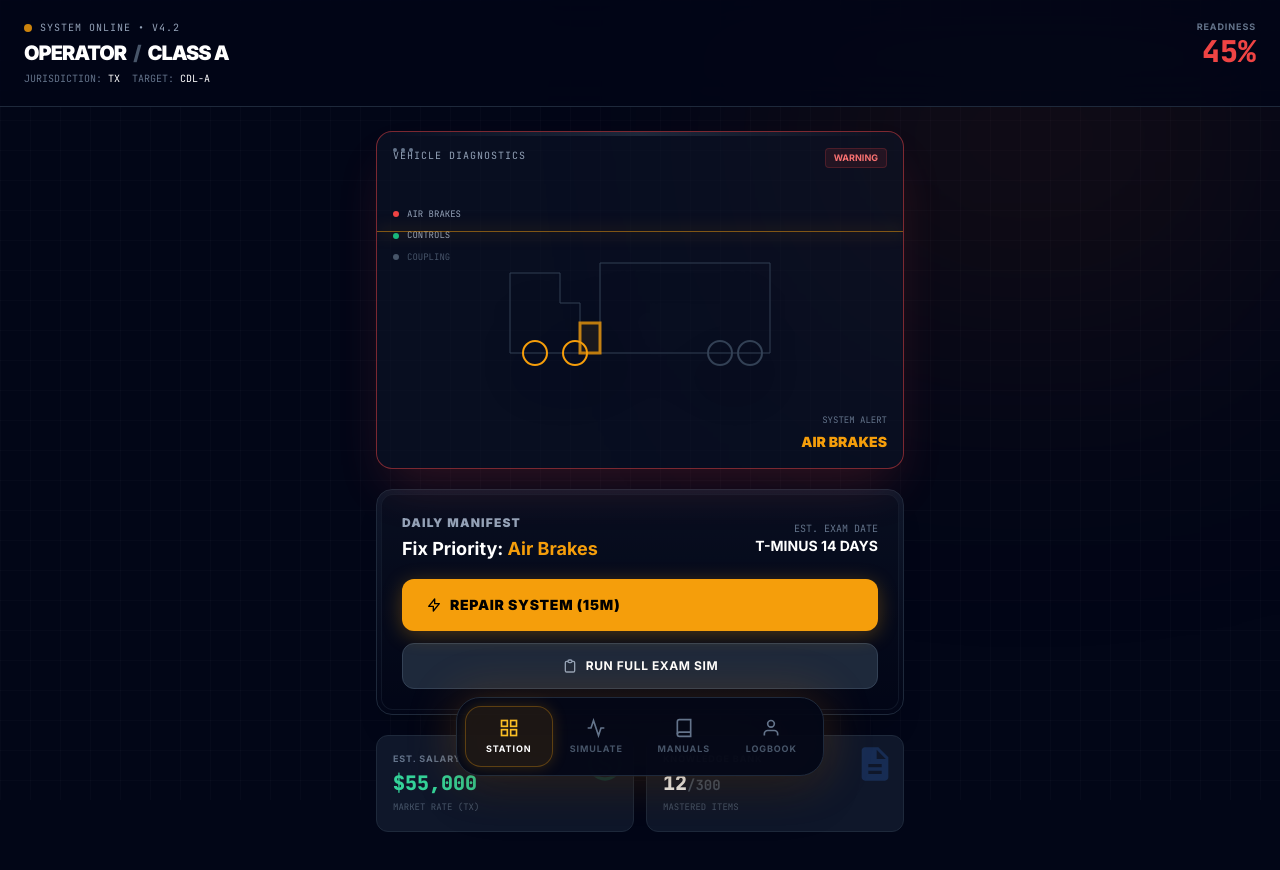
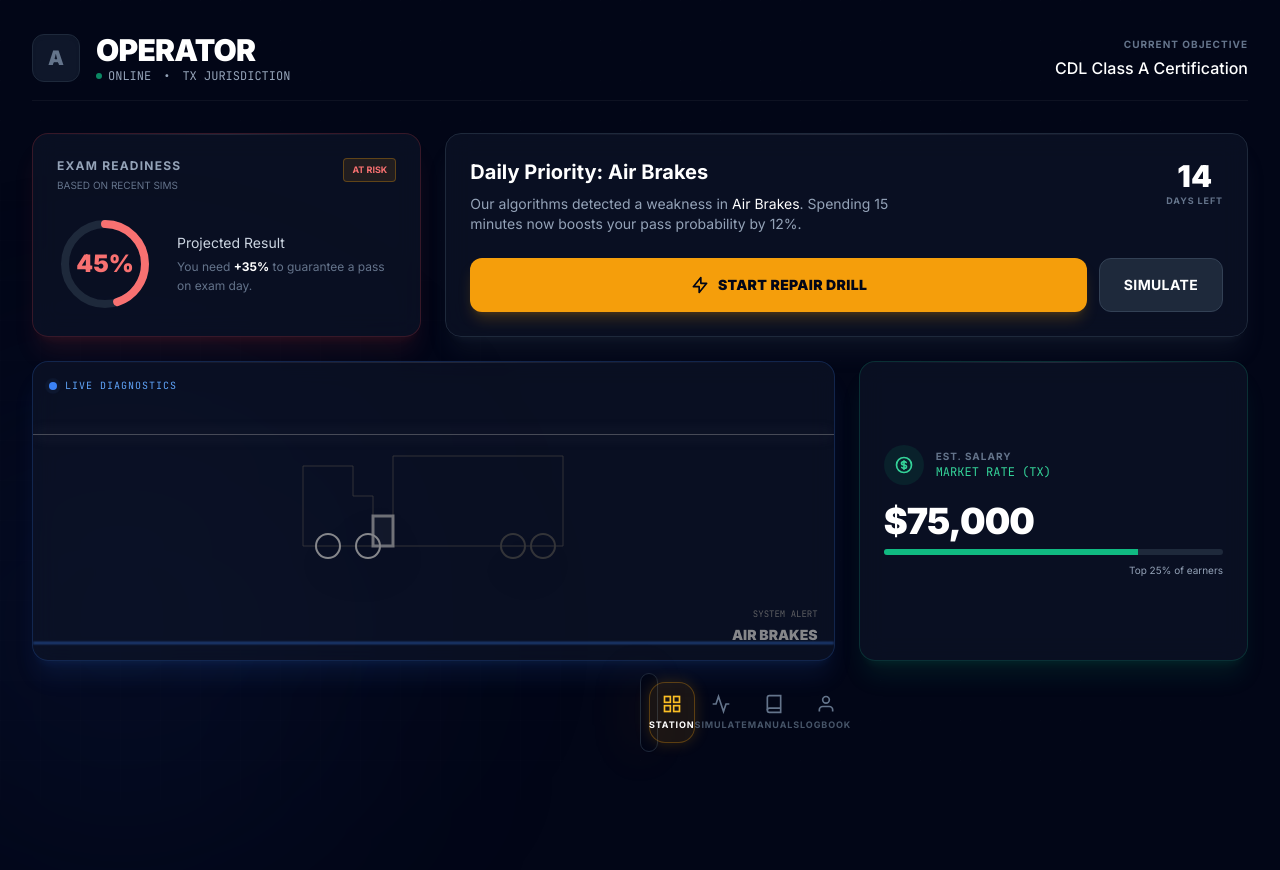
Before and after one commit to ismaelngoie/cdlpracticetest, a Next.js app: page /dashboard in a window 1280 px wide. Shown: the top 870 px of the page. After the commit the page ends 800 px from the top, so only its background shows below. Built offline with nearby package versions, Linux system fonts and the light colour scheme.

Commit message:
Update page.tsx

```diff
--- a/app/dashboard/page.tsx
+++ b/app/dashboard/page.tsx
@@ -2,10 +2,72 @@
 
 import Dock from "@/components/Dock";
 import TruckSchematic from "@/components/TruckSchematic";
-import { motion } from "framer-motion";
+import { motion, AnimatePresence } from "framer-motion";
 import { useEffect, useState } from "react";
 import Link from "next/link";
 import { useRouter } from "next/navigation";
+
+// --- ANIMATION VARIANTS ---
+const containerVar = {
+  hidden: { opacity: 0 },
+  show: {
+    opacity: 1,
+    transition: { staggerChildren: 0.1 }
+  }
+};
+
+const itemVar = {
+  hidden: { y: 20, opacity: 0 },
+  show: { y: 0, opacity: 1, transition: { type: "spring", stiffness: 50 } }
+};
+
+// --- UTILITY COMPONENTS ---
+
+// A "CountUp" component makes data feel real and computed live
+const AnimatedNumber = ({ value }) => {
+  const [display, setDisplay] = useState(0);
+  useEffect(() => {
+    let start = 0;
+    const duration = 1000;
+    const startTime = performance.now();
+
+    const animate = (currentTime) => {
+      const elapsed = currentTime - startTime;
+      const progress = Math.min(elapsed / duration, 1);
+      // Ease out quart
+      const ease = 1 - Math.pow(1 - progress, 4);
+
+      setDisplay(Math.floor(start + (value - start) * ease));
+
+      if (progress < 1) requestAnimationFrame(animate);
+    };
+    requestAnimationFrame(animate);
+  }, [value]);
+
+  return <span>{display.toLocaleString()}</span>;
+};
+
+// A premium "Card" wrapper with subtle gradients and glass effects
+const BentoCard = ({ children, className = "", glowColor = "slate" }) => {
+  const glows = {
+    emerald: "shadow-emerald-500/10 border-emerald-500/20",
+    amber: "shadow-amber-500/10 border-amber-500/20",
+    red: "shadow-red-500/10 border-red-500/20",
+    slate: "shadow-slate-500/10 border-slate-800",
+    blue: "shadow-blue-500/10 border-blue-500/20"
+  };
+
+  return (
+    <motion.div
+      variants={itemVar}
+      className={`relative bg-slate-900/60 backdrop-blur-md border rounded-2xl overflow-hidden shadow-xl ${glows[glowColor]} ${className}`}
+    >
+      {/* Top Highlight for depth */}
+      <div className="absolute inset-x-0 top-0 h-px bg-gradient-to-r from-transparent via-white/10 to-transparent" />
+      {children}
+    </motion.div>
+  );
+};
 
 export default function DashboardPage() {
   const router = useRouter();
@@ -16,182 +78,232 @@ export default function DashboardPage() {
   const [score, setScore] = useState(0);
   const [userState, setUserState] = useState("TX");
   const [weakDomain, setWeakDomain] = useState("General Knowledge");
-  const [salary, setSalary] = useState("75,000");
+  const [salary, setSalary] = useState(75000);
   const [daysToExam, setDaysToExam] = useState(14);
+  const [mounted, setMounted] = useState(false);
 
   // --- INIT ---
   useEffect(() => {
-    // 1. Hydrate User Data
-    setLicense(localStorage.getItem("userLevel") || "A");
+    setMounted(true);
+    // Simulating data fetch for smoothness
+    const storedLevel = localStorage.getItem("userLevel") || "A";
+    setLicense(storedLevel);
     setUserState(localStorage.getItem("userState") || "TX");
 
-    // 2. Load Performance Data
     const s = parseInt(localStorage.getItem("diagnosticScore") || "45");
     setScore(s);
     setWeakDomain(localStorage.getItem("weakestDomain") || "Air Brakes");
 
-    // 3. Calculate "Salary Potential" based on license (Psychological hook)
-    const base = localStorage.getItem("userLevel") === "A" ? 75000 : 55000;
+    const base = storedLevel === "A" ? 75000 : 55000;
     const ends = JSON.parse(localStorage.getItem("userEndorsements") || "[]").length * 5000;
-    setSalary((base + ends).toLocaleString());
+    setSalary(base + ends);
   }, []);
 
   // --- COMPUTED VISUALS ---
-  const statusColor = score >= 80 ? "text-emerald-400" : score >= 60 ? "text-amber-500" : "text-red-500";
-  const statusBorder = score >= 80 ? "border-emerald-500/50" : score >= 60 ? "border-amber-500/50" : "border-red-500/50";
-  const statusGlow = score >= 80 ? "shadow-emerald-500/20" : score >= 60 ? "shadow-amber-500/20" : "shadow-red-500/20";
-  const statusText = score >= 80 ? "ROAD READY" : "CRITICAL REPAIRS NEEDED";
+  const getStatusTheme = (s) => {
+    if (s >= 80) return { color: "text-emerald-400", bg: "bg-emerald-500", glow: "emerald" };
+    if (s >= 60) return { color: "text-amber-400", bg: "bg-amber-500", glow: "amber" };
+    return { color: "text-red-400", bg: "bg-red-500", glow: "red" };
+  };
+
+  const theme = getStatusTheme(score);
+  const circleCircumference = 2 * Math.PI * 40; // for SVG radius 40
+  const circleOffset = circleCircumference - (score / 100) * circleCircumference;
 
   return (
-    <div className="min-h-screen bg-slate-950 text-white pb-32 relative overflow-hidden font-sans">
+    <div className="min-h-screen bg-slate-950 text-white pb-32 relative overflow-x-hidden font-sans selection:bg-amber-500/30">
 
-      {/* 1. INDUSTRIAL BACKGROUND FX */}
-      <div className="fixed inset-0 pointer-events-none bg-[linear-gradient(rgba(255,255,255,0.02)_1px,transparent_1px),linear-gradient(90deg,rgba(255,255,255,0.02)_1px,transparent_1px)] bg-[size:30px_30px]" />
-      <div className={`fixed top-0 right-0 w-[500px] h-[500px] bg-gradient-to-b ${score >= 80 ? "from-emerald-900/20" : "from-amber-900/20"} to-transparent blur-[120px] pointer-events-none`} />
+      {/* 1. CINEMATIC BACKGROUND */}
+      <div className="fixed inset-0 pointer-events-none">
+        {/* Subtle grid moving slowly */}
+        <div className="absolute inset-0 bg-[linear-gradient(rgba(255,255,255,0.03)_1px,transparent_1px),linear-gradient(90deg,rgba(255,255,255,0.03)_1px,transparent_1px)] bg-[size:40px_40px] opacity-20" />
+        {/* Ambient Glow */}
+        <div className={`absolute top-[-10%] right-[-10%] w-[600px] h-[600px] bg-${theme.glow}-600/10 blur-[120px] rounded-full mix-blend-screen`} />
+        <div className="absolute bottom-[-10%] left-[-10%] w-[500px] h-[500px] bg-blue-900/10 blur-[120px] rounded-full mix-blend-screen" />
+      </div>
 
-      {/* 2. HUD HEADER */}
-      <header className="relative z-40 px-6 py-5 flex justify-between items-start border-b border-slate-800 bg-slate-950/80 backdrop-blur-xl sticky top-0">
+      <motion.main
+        variants={containerVar}
+        initial="hidden"
+        animate="show"
+        className="relative z-10 px-4 pt-4 md:px-8 max-w-7xl mx-auto space-y-6"
+      >
+
+        {/* 2. HUD HEADER (Redesigned for density) */}
+        <header className="flex flex-col md:flex-row justify-between items-end md:items-center py-4 border-b border-white/5 mb-8">
+          <div className="flex items-center gap-4">
+            <div className={`w-12 h-12 rounded-xl flex items-center justify-center bg-slate-900 border border-slate-800 shadow-inner`}>
+              <span className="font-black text-xl text-slate-500">{license}</span>
+            </div>
             <div>
-          <div className="flex items-center gap-2 mb-1">
-            <div className={`w-2 h-2 rounded-full animate-pulse ${score >= 80 ? "bg-emerald-500" : "bg-amber-500"}`} />
-            <span className="text-[10px] font-mono text-slate-400 uppercase tracking-widest">
-              System Online • v4.2
+              <h1 className="text-2xl md:text-3xl font-black tracking-tight text-white">
+                {userName}
+              </h1>
+              <div className="flex items-center gap-3 text-xs font-mono text-slate-400">
+                <span className="flex items-center gap-1.5">
+                  <span className="w-1.5 h-1.5 rounded-full bg-emerald-500 animate-pulse" />
+                  ONLINE
                 </span>
+                <span>•</span>
+                <span>{userState} JURISDICTION</span>
               </div>
-          <h1 className="text-xl font-black text-white tracking-tighter">
-            {userName} <span className="text-slate-600 mx-1">/</span> CLASS {license}
-          </h1>
-          <div className="text-[10px] text-slate-500 font-mono mt-1 flex gap-3">
-            <span>JURISDICTION: <span className="text-white">{userState}</span></span>
-            <span>TARGET: <span className="text-white">CDL-{license}</span></span>
             </div>
           </div>
 
-        <div className="text-right">
-          <div className="flex flex-col items-end">
-            <span className="text-[9px] text-slate-500 font-bold uppercase tracking-widest mb-0.5">Readiness</span>
-            <div className={`text-3xl font-mono font-black ${statusColor} leading-none`}>
-              {score}%
+          <div className="hidden md:block text-right">
+             <div className="text-[10px] uppercase tracking-widest text-slate-500 font-bold mb-1">Current Objective</div>
+             <div className="text-white font-medium">CDL Class {license} Certification</div>
+          </div>
+        </header>
+
+        {/* 3. BENTO GRID LAYOUT */}
+        <div className="grid grid-cols-1 md:grid-cols-12 gap-4 md:gap-6">
+
+          {/* A. SCORES (Span 4) - Now with Radial Graph */}
+          <BentoCard className="md:col-span-4 p-6 flex flex-col justify-between" glowColor={theme.glow}>
+            <div className="flex justify-between items-start mb-4">
+              <div>
+                <h3 className="text-xs font-bold text-slate-400 uppercase tracking-widest">Exam Readiness</h3>
+                <p className="text-[10px] text-slate-500 mt-1">BASED ON RECENT SIMS</p>
+              </div>
+              <div className={`px-2 py-1 rounded text-[9px] font-bold uppercase border ${theme.color === 'text-emerald-400' ? 'border-emerald-500/30 bg-emerald-500/10' : 'border-amber-500/30 bg-amber-500/10'} ${theme.color}`}>
+                {score >= 80 ? "PASSING" : "AT RISK"}
+              </div>
+            </div>
+
+            <div className="flex items-center gap-6">
+              {/* Radial Progress */}
+              <div className="relative w-24 h-24 flex-shrink-0">
+                <svg className="w-full h-full -rotate-90">
+                  <circle cx="50%" cy="50%" r="40" stroke="currentColor" strokeWidth="8" fill="transparent" className="text-slate-800" />
+                  <circle
+                    cx="50%" cy="50%" r="40"
+                    stroke="currentColor" strokeWidth="8" fill="transparent"
+                    strokeDasharray={circleCircumference}
+                    strokeDashoffset={mounted ? circleOffset : circleCircumference}
+                    strokeLinecap="round"
+                    className={`${theme.color} transition-all duration-1000 ease-out`}
+                  />
+                </svg>
+                <div className="absolute inset-0 flex items-center justify-center flex-col">
+                  <span className={`text-2xl font-black ${theme.color}`}>
+                    <AnimatedNumber value={score} />%
+                  </span>
+                </div>
+              </div>
+
+              <div className="space-y-1">
+                <div className="text-sm text-slate-300">Projected Result</div>
+                <div className="text-xs text-slate-500 leading-relaxed">
+                  You need <span className="text-white font-bold">+{(80-score) > 0 ? 80-score : 0}%</span> to guarantee a pass on exam day.
                 </div>
               </div>
             </div>
-      </header>
+          </BentoCard>
 
-      <main className="p-4 md:p-6 max-w-xl mx-auto relative z-10 space-y-5">
-
-        {/* 3. TRUCK SCHEMATIC CARD (Interactive & Dense) */}
-        <section className={`relative bg-slate-900/50 border ${statusBorder} rounded-2xl overflow-hidden shadow-2xl ${statusGlow}`}>
-          {/* Tech lines */}
-          <div className="absolute top-0 left-0 w-full h-1 bg-gradient-to-r from-transparent via-slate-700 to-transparent opacity-50" />
-          <div className="absolute top-4 left-4 flex gap-1">
-            <div className="w-1 h-1 bg-slate-500 rounded-full" />
-            <div className="w-1 h-1 bg-slate-500 rounded-full" />
-            <div className="w-1 h-1 bg-slate-500 rounded-full" />
+          {/* B. ACTION CENTER (Span 8) - High Contrast */}
+          <BentoCard className="md:col-span-8 relative overflow-hidden group">
+            <div className="absolute inset-0 bg-gradient-to-r from-amber-500/10 to-transparent opacity-0 group-hover:opacity-100 transition-opacity duration-500" />
+            <div className="p-6 h-full flex flex-col justify-center relative z-10">
+               <div className="flex justify-between items-start">
+                  <div>
+                    <h2 className="text-xl font-bold text-white mb-2">Daily Priority: {weakDomain}</h2>
+                    <p className="text-slate-400 text-sm max-w-md mb-6">
+                      Our algorithms detected a weakness in <span className="text-white">{weakDomain}</span>.
+                      Spending 15 minutes now boosts your pass probability by 12%.
+                    </p>
                   </div>
-
-          <div className="p-4 pb-0 flex justify-between items-start">
-            <div className="text-[10px] font-mono text-slate-400 uppercase tracking-widest">
-              Vehicle Diagnostics
-            </div>
-            <div className={`px-2 py-0.5 rounded text-[9px] font-bold uppercase ${score >= 80 ? "bg-emerald-500/10 text-emerald-400 border border-emerald-500/20" : "bg-red-500/10 text-red-400 border border-red-500/20"}`}>
-              {score >= 80 ? "ALL SYSTEMS GO" : "WARNING"}
+                  <div className="text-center hidden sm:block">
+                    <div className="text-3xl font-black text-white">{daysToExam}</div>
+                    <div className="text-[9px] font-bold text-slate-500 uppercase tracking-widest">Days Left</div>
                   </div>
                </div>
 
-          {/* The Truck Viz */}
-          <div className="relative">
-            <TruckSchematic />
-
-            {/* Context Stats Overlay */}
-            <div className="absolute top-10 left-4 space-y-2 pointer-events-none hidden sm:block">
-              <div className="flex items-center gap-2">
-                <div className={`w-1.5 h-1.5 rounded-full ${weakDomain === "Air Brakes" ? "bg-red-500 animate-pulse" : "bg-emerald-500"}`} />
-                <span className="text-[9px] font-mono text-slate-400">AIR BRAKES</span>
-              </div>
-              <div className="flex items-center gap-2">
-                <div className={`w-1.5 h-1.5 rounded-full ${weakDomain === "General Knowledge" ? "bg-amber-500" : "bg-emerald-500"}`} />
-                <span className="text-[9px] font-mono text-slate-400">CONTROLS</span>
-              </div>
-              <div className="flex items-center gap-2">
-                <div className="w-1.5 h-1.5 rounded-full bg-slate-600" />
-                <span className="text-[9px] font-mono text-slate-600">COUPLING</span>
+               <div className="flex gap-3">
+                 <Link
+                   href={`/station?category=${encodeURIComponent(weakDomain)}`}
+                   className="flex-1 bg-amber-500 hover:bg-amber-400 text-slate-950 font-black text-sm uppercase tracking-wide py-4 rounded-xl flex items-center justify-center gap-2 shadow-lg shadow-amber-500/20 transition-all hover:scale-[1.01] active:scale-[0.98]"
+                 >
+                   <svg className="w-5 h-5" fill="none" stroke="currentColor" viewBox="0 0 24 24"><path strokeLinecap="round" strokeLinejoin="round" strokeWidth="2" d="M13 10V3L4 14h7v7l9-11h-7z" /></svg>
+                   Start Repair Drill
+                 </Link>
+                 <Link
+                   href="/simulator"
+                   className="px-6 py-4 rounded-xl bg-slate-800 hover:bg-slate-700 text-white font-bold text-sm uppercase tracking-wide border border-slate-700 transition-colors"
+                 >
+                   Simulate
+                 </Link>
                </div>
             </div>
-          </div>
-        </section>
+          </BentoCard>
 
-        {/* 4. MISSION CONTROL (Actionable Buttons) */}
-        <motion.section
-          initial={{ y: 20, opacity: 0 }}
-          animate={{ y: 0, opacity: 1 }}
-          transition={{ delay: 0.1 }}
-          className="bg-gradient-to-b from-slate-900 to-slate-950 border border-slate-800 p-1 rounded-2xl shadow-xl"
-        >
-          <div className="bg-slate-950/50 rounded-xl p-5 border border-slate-800/50">
-            <div className="flex items-center justify-between mb-4">
-              <div>
-                <h3 className="text-xs font-black text-slate-400 uppercase tracking-widest mb-1">
-                  Daily Manifest
-                </h3>
-                <h2 className="text-lg font-bold text-white">
-                  Fix Priority: <span className="text-amber-500">{weakDomain}</span>
-                </h2>
-              </div>
-              <div className="text-right hidden sm:block">
-                <div className="text-[10px] text-slate-500 font-mono">EST. EXAM DATE</div>
-                <div className="text-sm font-bold text-white">T-MINUS {daysToExam} DAYS</div>
+          {/* C. TRUCK SCHEMATIC (Span 8, Row 2) - The "Toy" */}
+          <BentoCard className="md:col-span-8 h-[300px] bg-slate-900 relative" glowColor="blue">
+            <div className="absolute top-4 left-4 z-10">
+               <div className="text-[10px] font-mono text-blue-400 uppercase tracking-widest flex items-center gap-2">
+                 <span className="relative flex h-2 w-2">
+                    <span className="animate-ping absolute inline-flex h-full w-full rounded-full bg-blue-400 opacity-75"></span>
+                    <span className="relative inline-flex rounded-full h-2 w-2 bg-blue-500"></span>
+                  </span>
+                 Live Diagnostics
                </div>
             </div>
 
-            <div className="grid grid-cols-1 gap-3">
-              {/* PRIMARY ACTION: DRILL */}
-              <Link
-                href={`/station?category=${encodeURIComponent(weakDomain)}`}
-                className="group relative w-full py-4 rounded-xl bg-amber-500 hover:bg-amber-400 text-black font-black text-sm uppercase tracking-wider shadow-[0_4px_20px_rgba(245,158,11,0.3)] transition-all flex items-center justify-between px-6 active:scale-[0.98]"
-              >
-                <span className="flex items-center gap-2">
-                  <svg className="w-4 h-4" fill="none" stroke="currentColor" viewBox="0 0 24 24"><path strokeLinecap="round" strokeLinejoin="round" strokeWidth="2" d="M13 10V3L4 14h7v7l9-11h-7z" /></svg>
-                  Repair System (15m)
-                </span>
-                <span className="opacity-0 group-hover:opacity-100 transition-opacity transform group-hover:translate-x-1">→</span>
-              </Link>
+            {/* Simulated Scanning Line Overlay */}
+            <div className="absolute inset-0 z-0 pointer-events-none overflow-hidden">
+               <div className="w-full h-[2px] bg-blue-500/50 blur-[1px] absolute top-0 animate-[scan_3s_ease-in-out_infinite]" />
+            </div>
 
-              {/* SECONDARY ACTION: SIMULATOR */}
-              <Link
-                href="/simulator"
-                className="w-full py-3.5 rounded-xl bg-slate-800 hover:bg-slate-700 text-white font-bold text-xs uppercase tracking-wider border border-slate-700 transition-all flex items-center justify-center gap-2"
-              >
-                <svg className="w-4 h-4 text-slate-400" fill="none" stroke="currentColor" viewBox="0 0 24 24"><path strokeLinecap="round" strokeLinejoin="round" strokeWidth="2" d="M9 5H7a2 2 0 00-2 2v12a2 2 0 002 2h10a2 2 0 002-2V7a2 2 0 00-2-2h-2M9 5a2 2 0 002 2h2a2 2 0 002-2M9 5a2 2 0 012-2h2a2 2 0 012 2" /></svg>
-                Run Full Exam Sim
-              </Link>
+            <div className="flex items-center justify-center h-full opacity-80 grayscale hover:grayscale-0 transition-all duration-500">
+               {/* Pass props to child to animate parts based on weakDomain */}
+               <TruckSchematic highlight={weakDomain} />
+            </div>
+          </BentoCard>
+
+          {/* D. FINANCIALS (Span 4, Row 2) */}
+          <BentoCard className="md:col-span-4 p-6 flex flex-col justify-center" glowColor="emerald">
+             <div className="flex items-center gap-3 mb-4">
+                <div className="w-10 h-10 rounded-full bg-emerald-500/10 flex items-center justify-center text-emerald-400">
+                   <svg className="w-5 h-5" fill="none" stroke="currentColor" viewBox="0 0 24 24"><path strokeLinecap="round" strokeLinejoin="round" strokeWidth="2" d="M12 8c-1.657 0-3 .895-3 2s1.343 2 3 2 3 .895 3 2-1.343 2-3 2m0-8c1.11 0 2.08.402 2.599 1M12 8V7m0 1v8m0 0v1m0-1c-1.11 0-2.08-.402-2.599-1M21 12a9 9 0 11-18 0 9 9 0 0118 0z" /></svg>
+                </div>
+                <div>
+                  <div className="text-[10px] font-bold text-slate-500 uppercase tracking-widest">Est. Salary</div>
+                  <div className="text-xs text-emerald-400 font-mono">MARKET RATE ({userState})</div>
                 </div>
              </div>
-        </motion.section>
 
-        {/* 5. DATA GRID */}
-        <section className="grid grid-cols-2 gap-3">
-          <div className="bg-slate-900 border border-slate-800 p-4 rounded-xl relative overflow-hidden">
-            <div className="absolute right-2 top-2 text-emerald-500/20">
-              <svg width="40" height="40" viewBox="0 0 24 24" fill="currentColor"><path d="M12 2C6.48 2 2 6.48 2 12s4.48 10 10 10 10-4.48 10-10S17.52 2 12 2zm0 18c-4.41 0-8-3.59-8-8s3.59-8 8-8 8 3.59 8 8-3.59 8-8 8zm.31-8.86c-1.77-.45-2.34-.94-2.34-1.67 0-.84.79-1.43 2.1-1.43 1.38 0 1.9.66 1.94 1.64h1.71c-.05-1.34-.87-2.57-2.49-2.97V5H10.9v1.69c-1.51.32-2.72 1.3-2.72 2.81 0 1.79 1.49 2.69 3.66 3.21 1.95.46 2.34 1.15 2.34 1.87 0 .53-.39 1.39-2.1 1.39-1.6 0-2.23-.72-2.32-1.64H8.04c.1 1.7 1.36 2.66 2.86 2.97V19h2.34v-1.67c1.52-.29 2.72-1.16 2.73-2.77-.01-2.2-1.9-2.96-3.66-3.42z"/></svg>
-            </div>
-            <div className="text-[9px] text-slate-500 uppercase tracking-widest mb-1 font-bold">Est. Salary</div>
-            <div className="text-xl font-mono font-black text-emerald-400">${salary}</div>
-            <div className="text-[9px] text-slate-600 mt-1 font-mono">MARKET RATE ({userState})</div>
+             <div className="text-4xl font-black text-white tracking-tight mb-2">
+               $<AnimatedNumber value={salary} />
              </div>
 
-          <div className="bg-slate-900 border border-slate-800 p-4 rounded-xl relative overflow-hidden">
-             <div className="absolute right-2 top-2 text-blue-500/20">
-              <svg width="40" height="40" viewBox="0 0 24 24" fill="currentColor"><path d="M14 2H6c-1.1 0-1.99.9-1.99 2L4 20c0 1.1.89 2 1.99 2H18c1.1 0 2-.9 2-2V8l-6-6zm2 16H8v-2h8v2zm0-4H8v-2h8v2zm-3-5V3.5L18.5 9H13z"/></svg>
+             <div className="w-full bg-slate-800 h-1.5 rounded-full overflow-hidden mb-2">
+                <motion.div
+                   initial={{ width: 0 }}
+                   animate={{ width: "75%" }}
+                   transition={{ delay: 0.5, duration: 1 }}
+                   className="h-full bg-emerald-500"
+                />
              </div>
-            <div className="text-[9px] text-slate-500 uppercase tracking-widest mb-1 font-bold">Knowledge Bank</div>
-            <div className="text-xl font-mono font-black text-white">12<span className="text-slate-600 text-sm font-bold">/300</span></div>
-            <div className="text-[9px] text-slate-600 mt-1 font-mono">MASTERED ITEMS</div>
+             <p className="text-[10px] text-slate-400 text-right">Top 25% of earners</p>
+          </BentoCard>
+
         </div>
-        </section>
 
-      </main>
+      </motion.main>
 
+      {/* 4. FLOATING DOCK */}
+      <div className="fixed bottom-6 left-1/2 -translate-x-1/2 z-50">
         <Dock />
+      </div>
+
+      <style jsx global>{`
+        @keyframes scan {
+          0% { top: 0%; opacity: 0; }
+          10% { opacity: 1; }
+          90% { opacity: 1; }
+          100% { top: 100%; opacity: 0; }
+        }
+      `}</style>
     </div>
   );
 }
```
Lines whose indentation alone changed are shown as unchanged.
